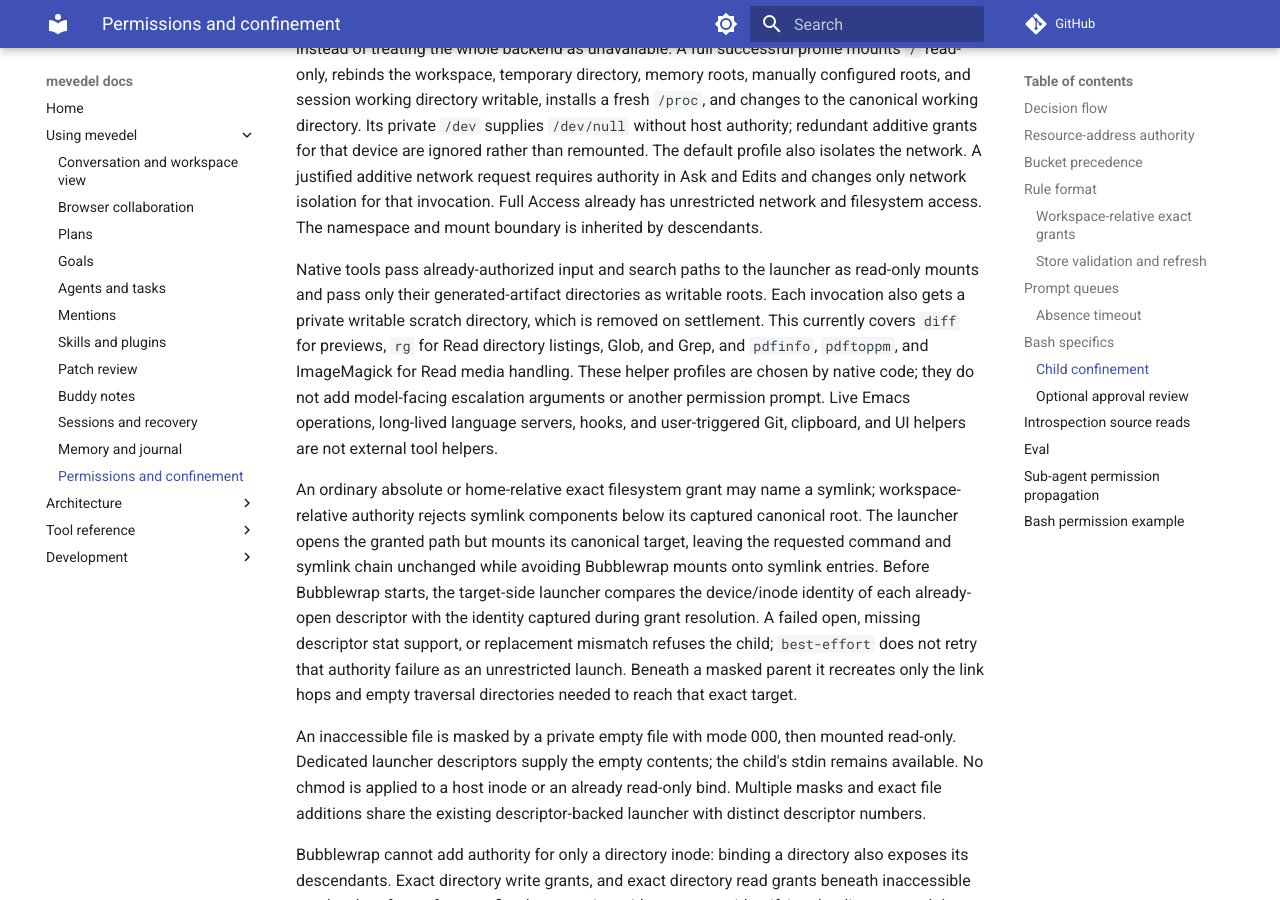
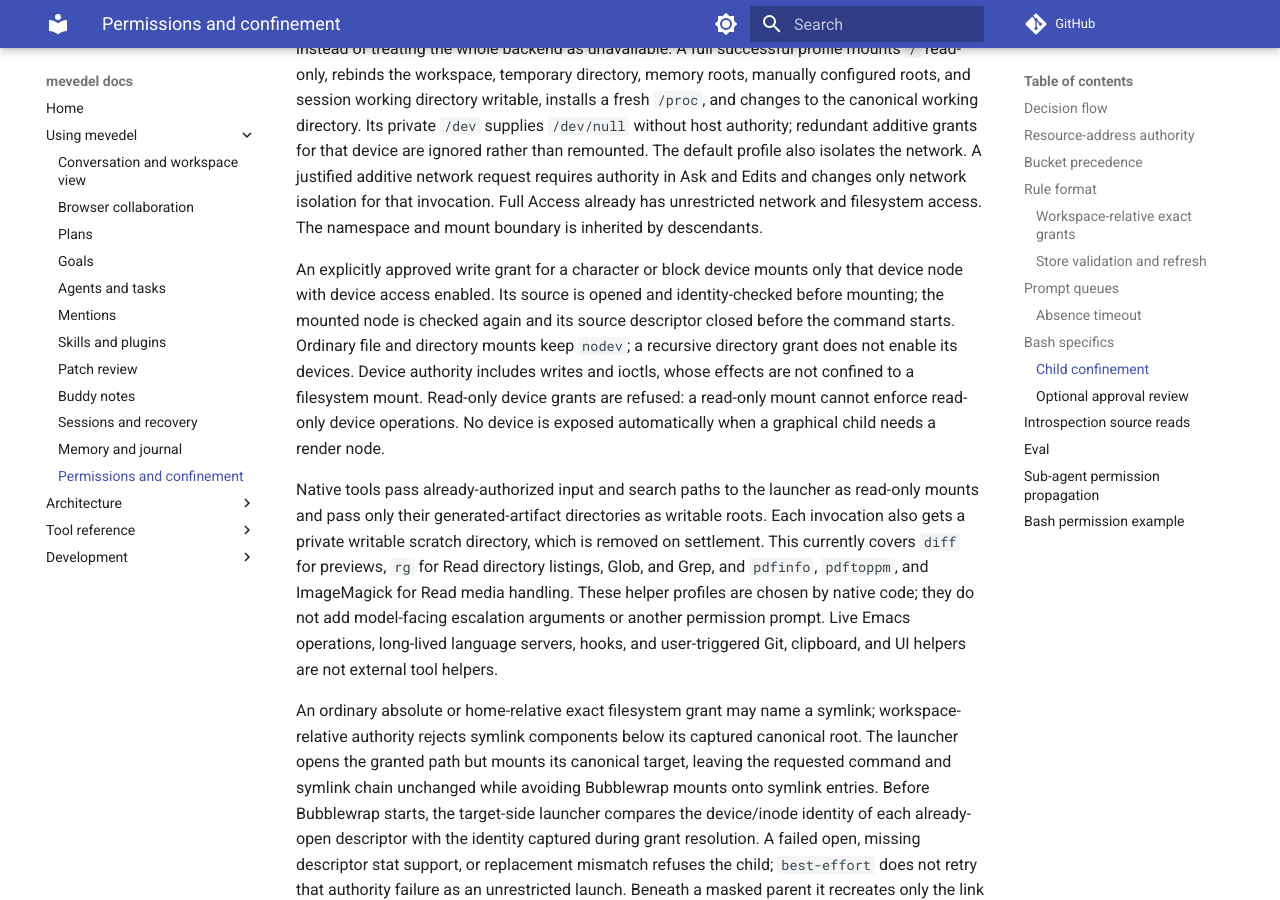
Before and after one commit to FrauH0lle/mevedel, an MkDocs documentation site: the page built from docs/permissions.md, in a window 1280 px wide and 900 px high, scrolled down 21470 px. Built offline with MkDocs 1.6.1 and Material for MkDocs 9.7.7, drawn with Linux system fonts in a browser that asks for light colours; comment, search, counter and statistics services are not loaded.

Commit message:
fix(sandbox): Honor approved device grants without nodev
Ordinary Bubblewrap bind mounts add nodev, so an explicitly granted
render node still fails to open and nested KWin never paints. Enable
device access only for approved write-device nodes; keep ordinary
files, directory trees and unapproved devices restricted.

Bubblewrap resolves a device-bind descriptor source to a pathname and
leaves its descriptor open. Verify the mounted identity and close that
descriptor before the existing launch marker admits the requested command.
Refuse read-only device grants because read-only mounts cannot restrict
device writes or ioctls.

* mevedel-sandbox-grants.el (mevedel-sandbox--target-stat): Capture identity
and device type together using target-native stat.

(mevedel-sandbox--resolve-filesystem-permissions)
(mevedel-sandbox--additional-filesystem-mounts)
(mevedel-sandbox--mount-plan): Retain exact device grants beside parent
trees, mount them after those trees, and enable only their device nodes.

(mevedel-sandbox--device-grant-command): Check mounted device identities
and close source descriptors before launching the requested command.

* mevedel-sandbox.el (mevedel-sandbox--confined-preparation): Run device
validation before the existing marker gate.

* test/test-mevedel-sandbox-grants.el: Cover target metadata, read-only
device refusal, mount ordering, identity rejection and descriptor cleanup.

* test/test-mevedel-sandbox.el (mevedel-sandbox-prepare): Exercise real
device reads/writes, mixed grants, protected-parent remounts, closed source
descriptors and denied unapproved device access through a nodev tree.

* docs/permissions.md: Document explicitly approved device authority and
the limits of read-only device grants.

Validation: Required Eask check passes on the current tree: standards,
strict compilation of 268 files, and 13,599 ERT results with zero unexpected
failures and 99 skips. The unchanged Wayland suite also passes inside the
updated sandbox with only renderD128 granted, its sibling hidden and the
source descriptor closed.

```diff
--- a/docs/permissions.md
+++ b/docs/permissions.md
@@ -956,6 +956,16 @@
 has unrestricted network and filesystem access. The namespace and mount boundary
 is inherited by descendants.
 
+An explicitly approved write grant for a character or block device mounts
+only that device node with device access enabled. Its source is opened and
+identity-checked before mounting; the mounted node is checked again and its
+source descriptor closed before the command starts. Ordinary file and directory
+mounts keep `nodev`; a recursive directory grant does not enable its devices. Device
+authority includes writes and ioctls, whose effects are not confined to a
+filesystem mount. Read-only device grants are refused: a read-only mount
+cannot enforce read-only device operations. No device is exposed automatically
+when a graphical child needs a render node.
+
 Native tools pass already-authorized input and search paths to the launcher as
 read-only mounts and pass only their generated-artifact directories as writable
 roots. Each invocation also gets a private writable scratch directory, which is
```
Also changed, not shown: 4 other files.
